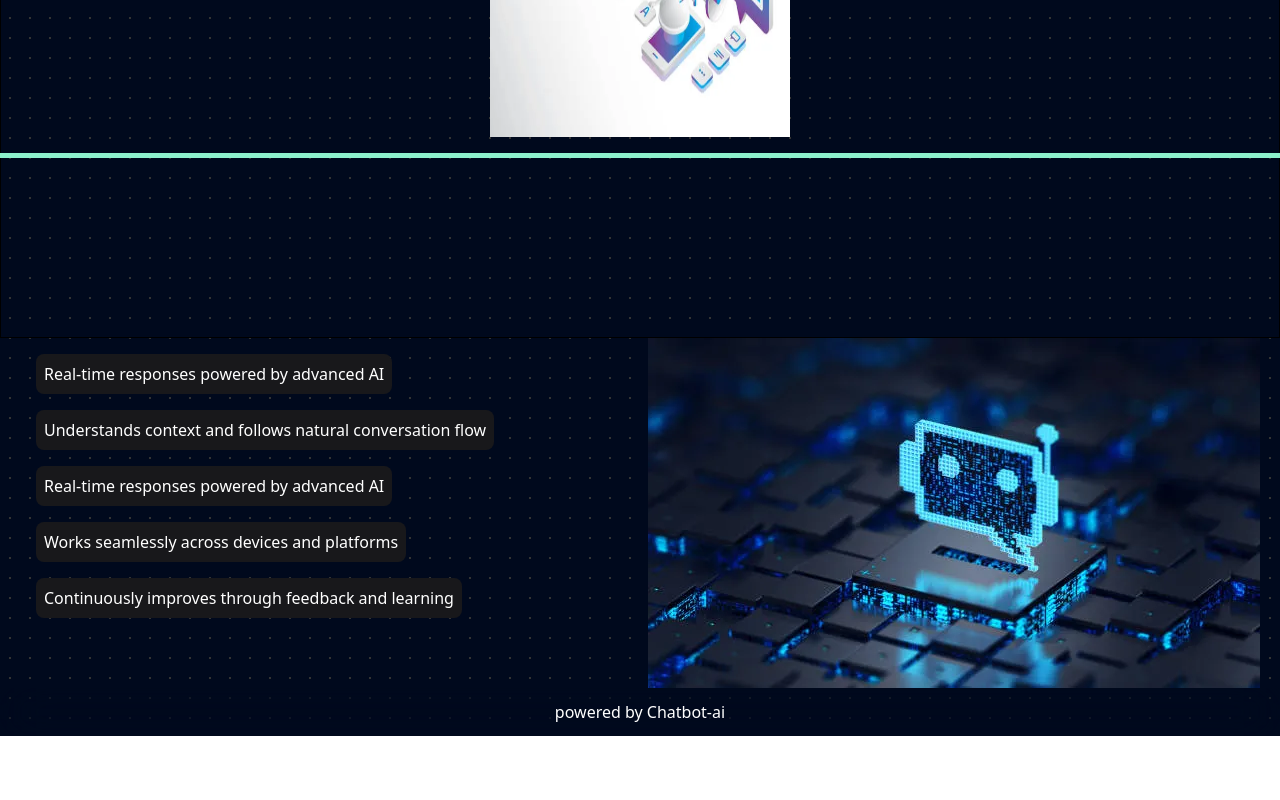
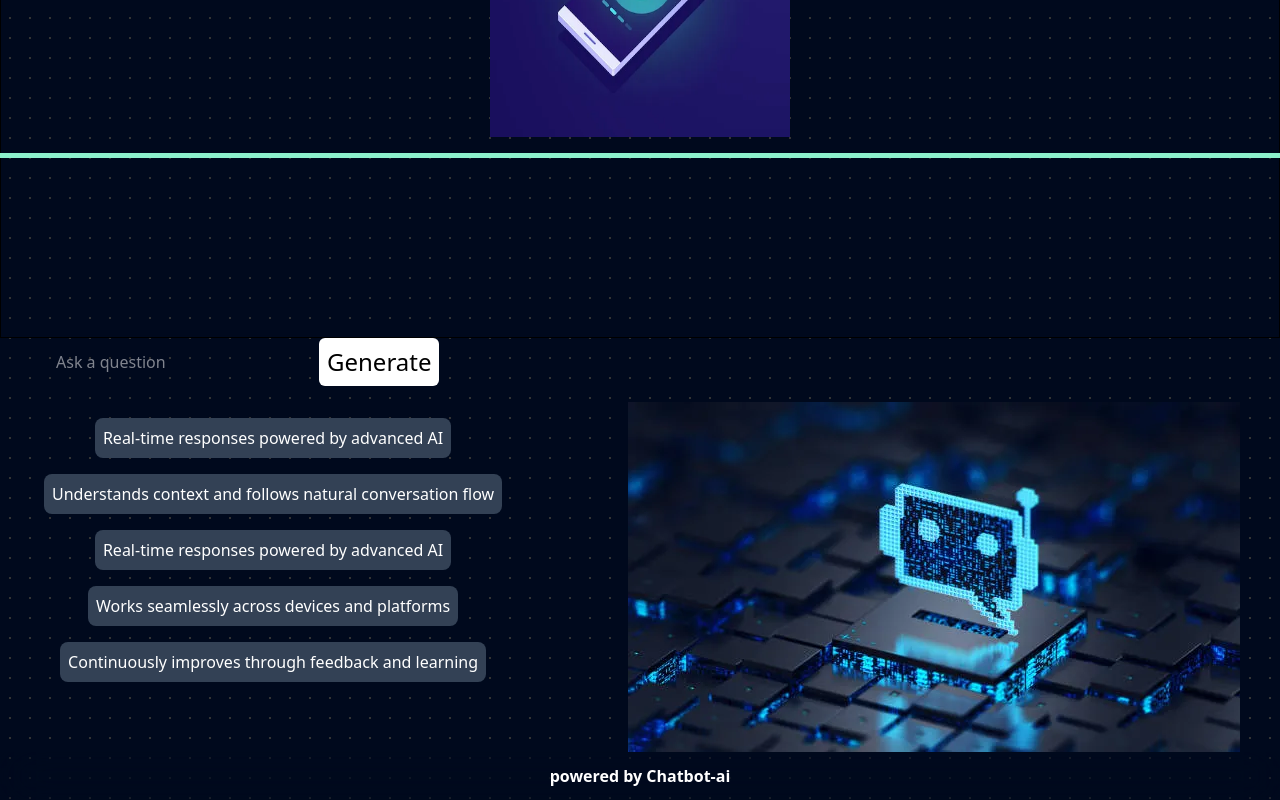
Before and after one commit to ROHITDUBEY777/Chatbot-AI, a React (Vite) app: page / in a window 1280 px wide. Shown: the part 592-1392 px from the top of the page. Before the commit the page ends 1328 px from the top, so only its background shows below. Built offline with nearby package versions, Linux system fonts and the light colour scheme.

Commit message:
third commit

```diff
--- a/src/App.jsx
+++ b/src/App.jsx
@@ -5,6 +5,7 @@ import content  from './components/content';
 
 import Footer from './components/Footer';
 import About from './components/About';
+import API from './components/API';
 
 function App() {
 
@@ -14,6 +15,7 @@ function App() {
 <div className="absolute top-0 z-[-2] w-screen  bg-[#000000] bg-[radial-gradient(#ffffff33_1px,#00091d_1px)] bg-[size:20px_20px]">
 
       <Hero />
+      <API />
       <About />
       <Footer/>
 
--- /dev/null
+++ b/src/components/API.jsx
@@ -0,0 +1,63 @@
+import React, { useState, useEffect } from 'react';
+import { motion } from "motion/react";
+
+
+const API = () => {
+    const [chat, setchat] = useState(false);
+    const [text,settext] = useState(false);
+
+    useEffect(() => {
+        const fetchData = async ({text}) => {
+            try {
+                const GEMINI_API_KEY = "AIzaSyCol1Nx4wiUbxhZC_CoWW2TTsXN-EZgAC0";
+                const response = await fetch(
+                    `https://generativelanguage.googleapis.com/v1beta/models/gemini-2.0-flash:generateContent?key=${GEMINI_API_KEY}`,
+                    {
+                        method: "POST",
+                        headers: {
+                            "Content-Type": "application/json",
+                        },
+                        body: JSON.stringify({
+                            contents: [
+                                {
+                                    parts: [
+                                        {
+                                            text: " "
+                                        }
+                                    ]
+                                }
+                            ]
+                        }),
+                    }
+                );
+                if (!response.ok) throw Error('Did not receive the expected code');
+                const data = await response.json();
+                console.log(data);
+            } catch (err) {
+                console.log(err.message);
+            }
+        };
+
+        fetchData();
+
+    }, []);
+
+
+
+  return (
+
+    <div className='flex flex-row px-10 mb-4 gap-4'>
+
+   <input type="text " placeholder='Ask a question ' className='text-white   px-4' />
+    <motion.button whileHover={{scale:1.1}} whileTap={{scale:1.2}} className='bg-white rounded-md text-2xl px-2 py-2 '
+
+    > Generate </motion.button>
+
+
+
+
+    </div>
+  )
+}
+
+export default API
--- a/src/components/About.jsx
+++ b/src/components/About.jsx
@@ -5,14 +5,14 @@ import botImg from "../assets/bot.webp";
 
 const About = () => {
   return (
-    <div className='flex flex-row w-full px-5 justify-between'>
+    <div className='flex flex-row w-full px-10  justify-between'>
 
           <div className='flex flex-col py-4 '>
 
         {aboutobj.map((item)=>(
             <div>
-           <li key={item.id} className='flex flex-col px-1  px-4 gap-4'>
-            <div className='flex flex-col w-fit px-2 py-2 rounded-lg mb-4 bg-[#18181b] text-xl text-white '>
+           <li key={item.id} className='flex flex-col px-1 items-center    gap-4'>
+            <div className='flex flex-col w-fit px-2 py-2 rounded-lg mb-4 bg-[#334155] text-xl text-white '>
 
            <p className='text-base'>{item.description}</p>
            </div>
@@ -30,7 +30,7 @@ const About = () => {
         </div>
           <div className=''>
 
-           <img
+           <img className=''
            src={botImg}>
 
            </img>
--- a/src/components/Footer.jsx
+++ b/src/components/Footer.jsx
@@ -4,11 +4,12 @@ const Footer = () => {
   return (
     <>
     <div className='w-full text-white  backdrop-blur-xl z-50 text-center py-3'>
-      <p className='Font-[Poppins] text-base'> powered by Chatbot-ai </p>
+      <p className='font-Poppins font-bold text-base'> powered by Chatbot-ai </p>
     </div>
 
     </>
   )
 }
 
+
 export default Footer
--- a/src/components/page.jsx
+++ b/src/components/page.jsx
@@ -8,7 +8,7 @@ import {
     useTransform,
 } from "motion/react"
 import { useRef } from "react"
-import image from "../assets/image.webp"
+import image from "../assets/bot2.webp"
 
 function useParallax(value, distance) {
     return useTransform(value, [0, 1], [-distance, distance])
--- a/src/index.css
+++ b/src/index.css
@@ -4,6 +4,6 @@
 
     .poppins {
   font-family: "Poppins", sans-serif;
-  font-weight: 400;
-  font-style: italic;
+  font-weight: 600;
+
 }
```
Also changed, not shown: src/assets/bot2.webp (added).
